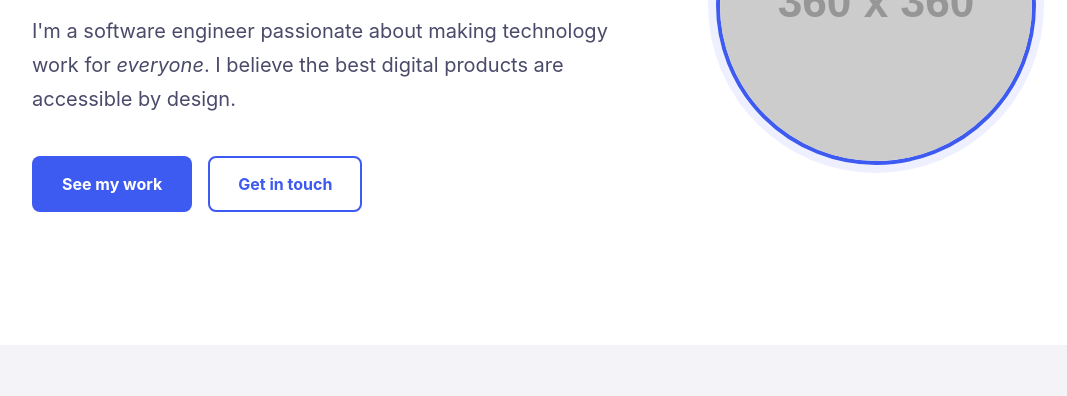
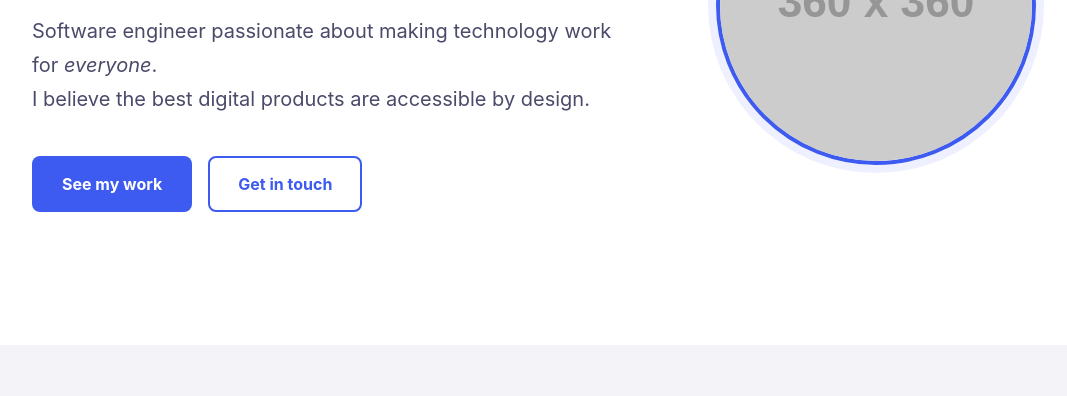
Before and after one commit to rawaha-e/rawaha.io, a plain HTML site: page index.html in a window 1280 px wide. Shown: the part 404-800 px from the top of the page, without its empty margins (106-1173 px from the left). Drawn offline with Linux system fonts and the light colour scheme; placeholder pictures from the web are drawn by us.

Commit message:
Drop repeated "I'm" from hero tagline and break line before "I believe"

```diff
--- a/index.html
+++ b/index.html
@@ -69,9 +69,9 @@
               <span class="sr-only">Hi, I'm </span>Rawaha El Houssayni
             </h1>
             <p class="hero-tagline">
-              I'm a software engineer passionate about making technology work
-              for <em>everyone</em>. I believe the best digital products are
-              accessible by design.
+              Software engineer passionate about making technology work
+              for <em>everyone</em>.<br />
+              I believe the best digital products are accessible by design.
             </p>
             <div class="hero-cta">
               <a href="#projects" class="btn btn--primary">See my work</a>
```
